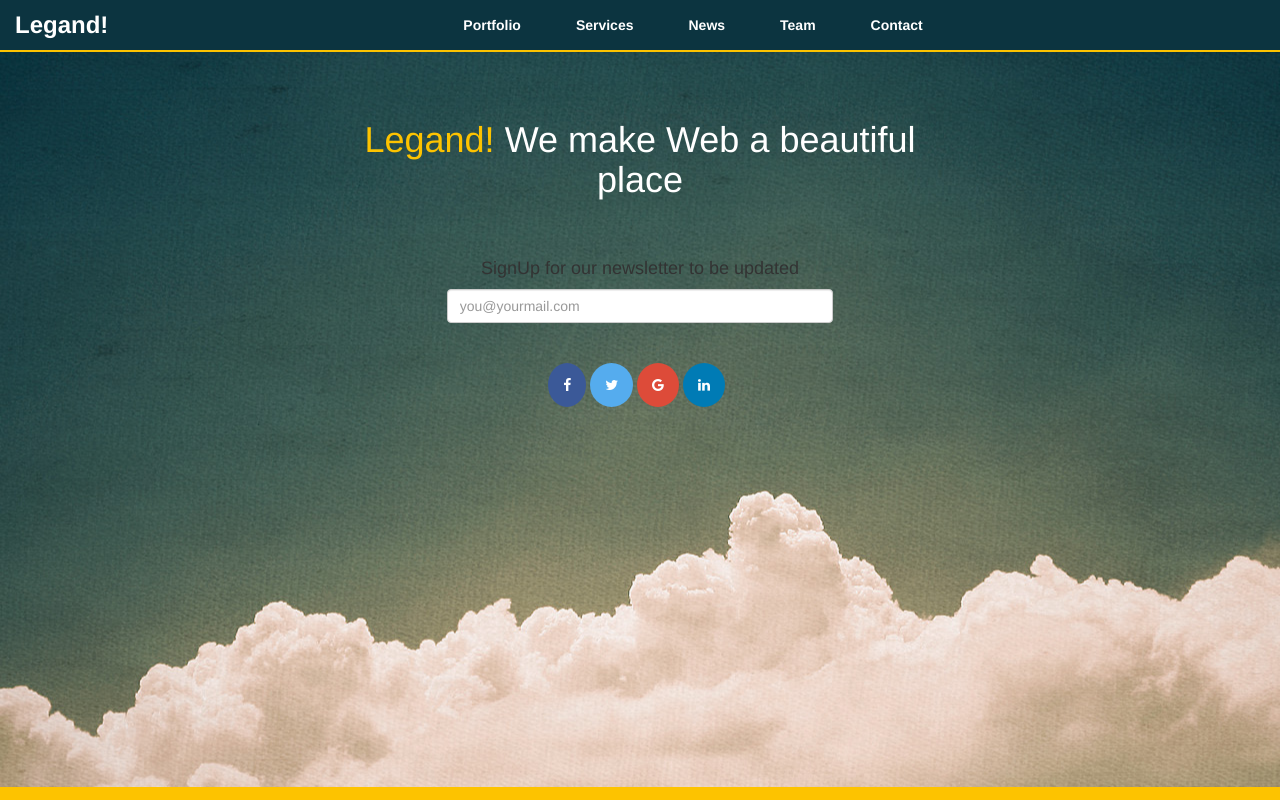
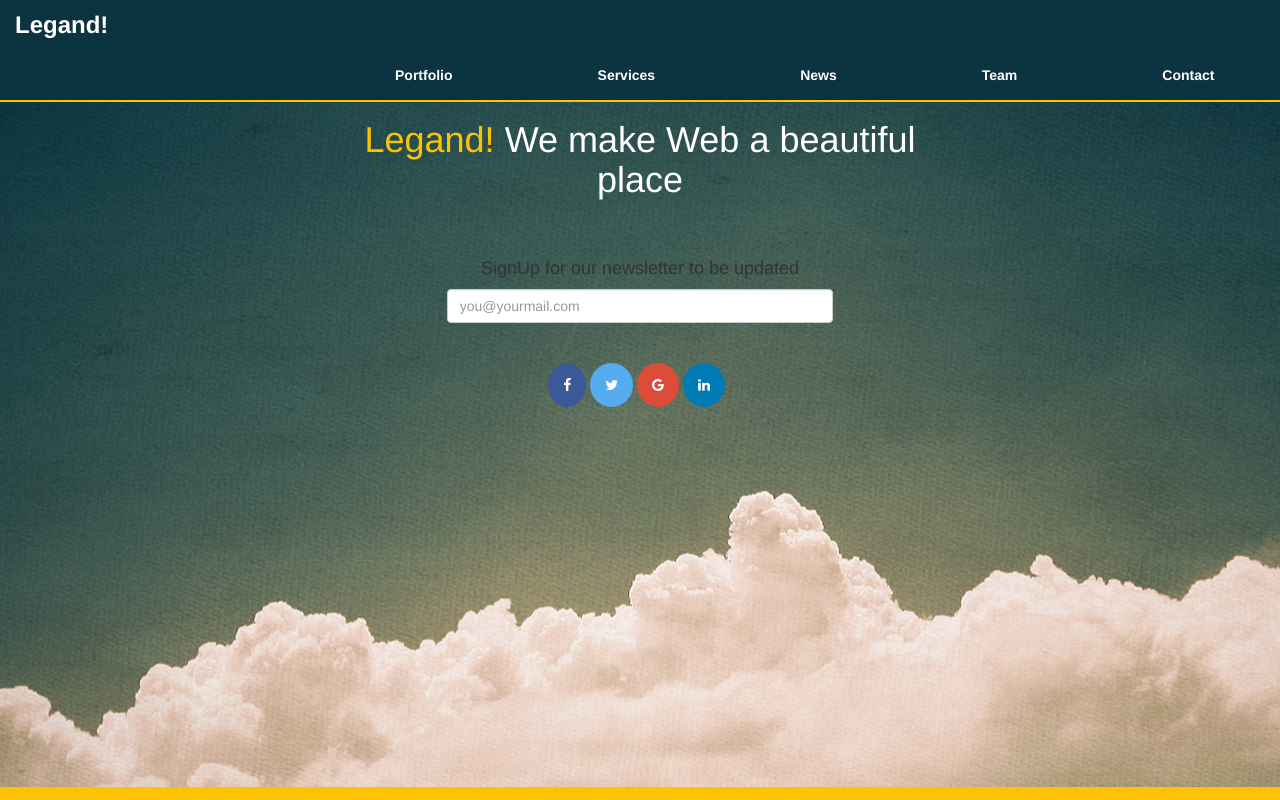
Before and after one commit to zahoorshinwari/Legand-UI, a plain HTML site: page index.html in a window 1280 px wide. Shown: the top 800 px of the page. Drawn offline with nearby package versions, Linux system fonts and the light colour scheme.

Commit message:
Legand UI

```diff
--- a/style.css
+++ b/style.css
@@ -29,7 +29,7 @@
 
 .navbar-inverse .nav
 {
-	padding-left: 300px;
+	padding-left: 250px;
 }
 
 @media screen and (max-width: 480px)
@@ -46,7 +46,7 @@
 {
 	color: white;
 	font-weight: bold;
-	padding-left: 40px;
+	padding-left: 130px;
 }
 
 .navbar-inverse .navbar-nav > li > a:hover
```
